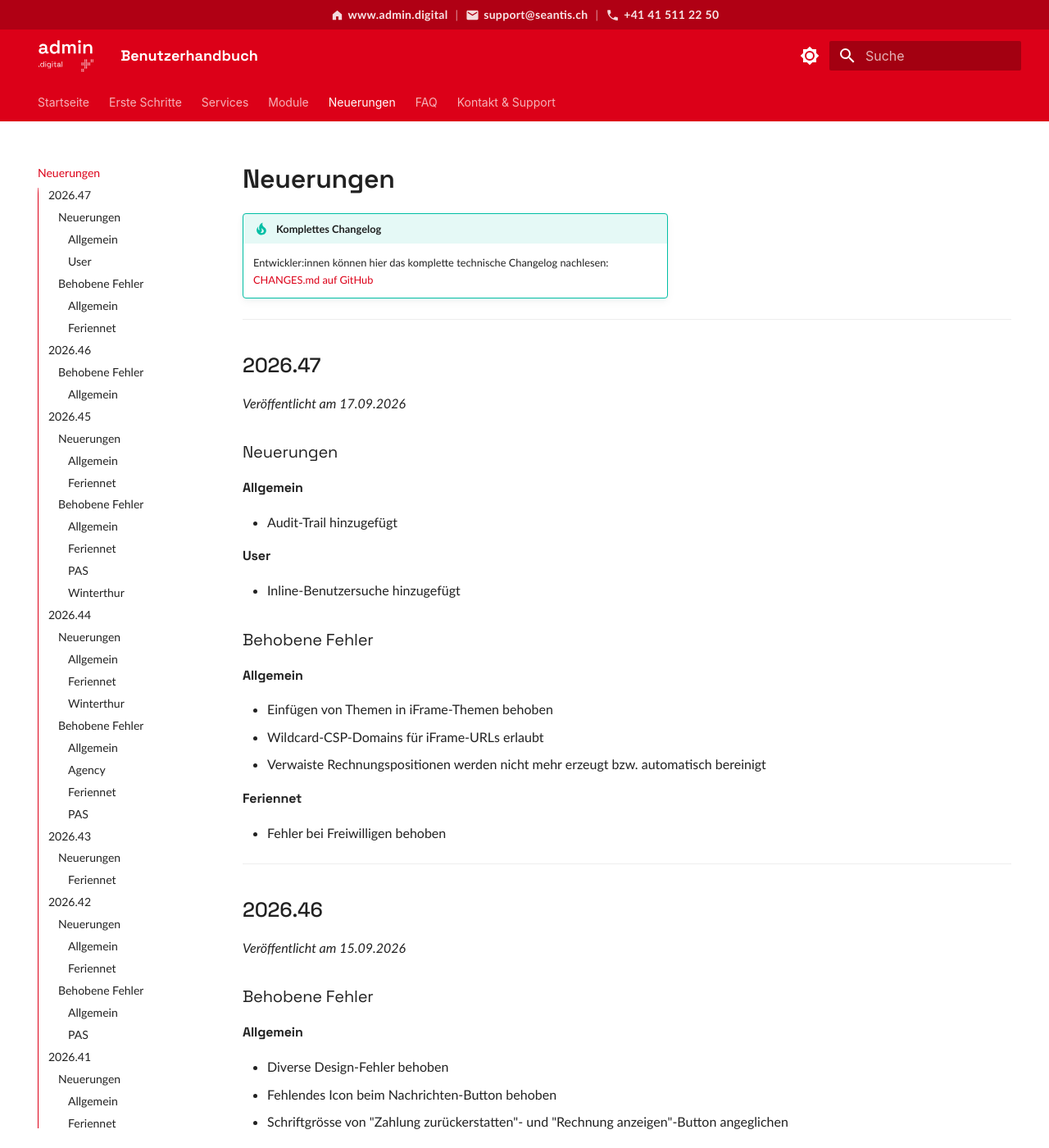
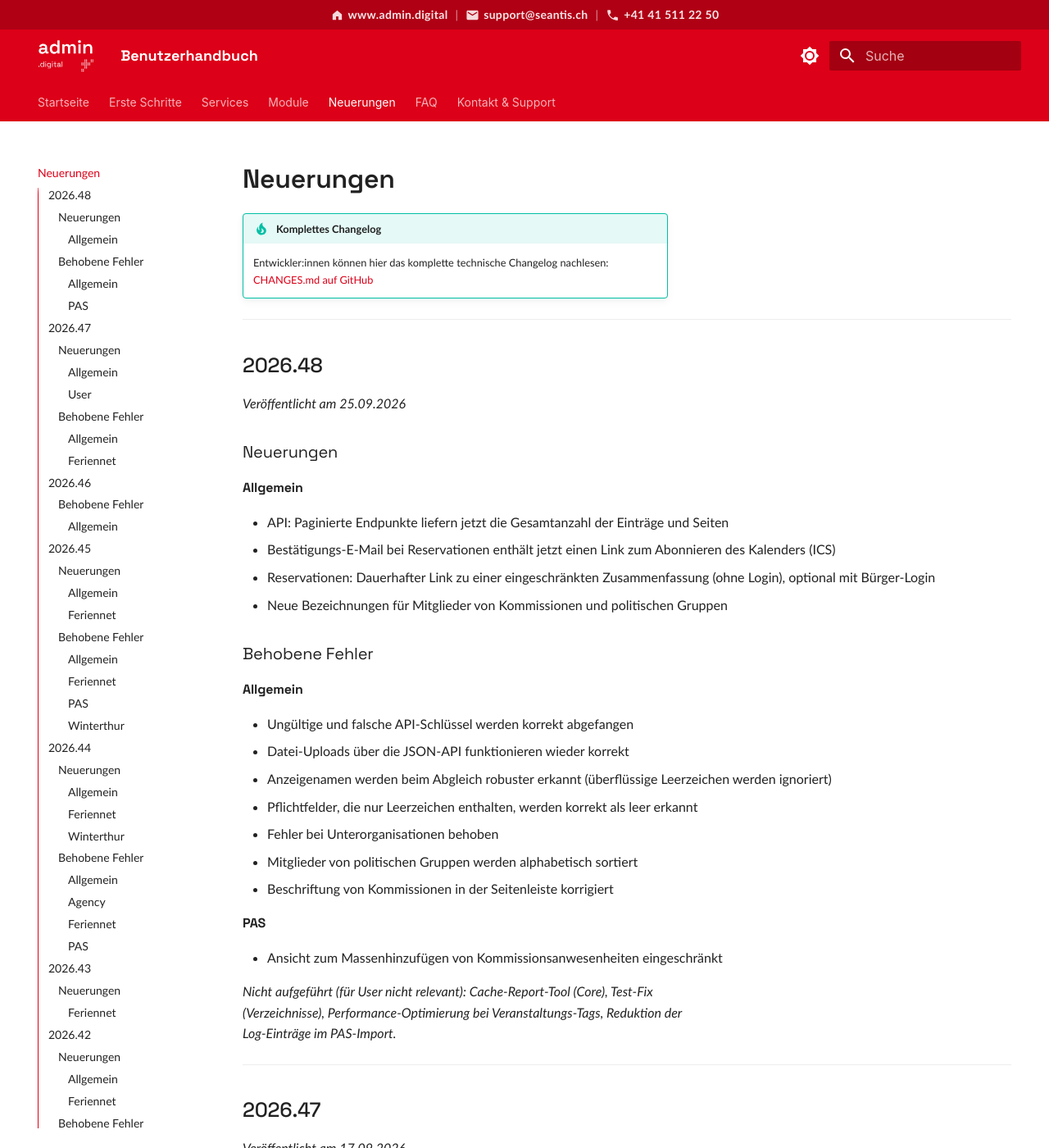
Before and after one commit to seantis/docs-admin-digital, an MkDocs documentation site: the page built from content/neuerungen/index.md, in a window 1280 px wide and 1400 px high. Shown: the whole window at 82% size. Built offline with MkDocs 1.6.1 and Material for MkDocs 9.7.7, drawn with Linux system fonts in a browser that asks for light colours.

Commit message:
Add release notes

```diff
--- a/content/neuerungen/index.md
+++ b/content/neuerungen/index.md
@@ -7,6 +7,33 @@ description: Aktuelle Änderungen und neue Funktionen von admin.digital
 
 !!! tip "Komplettes Changelog"
     Entwickler:innen können hier das komplette technische Changelog nachlesen: [CHANGES.md auf GitHub](https://github.com/OneGov/onegov-cloud/blob/master/CHANGES.md)
+
+---
+
+## 2026.48
+*Veröffentlicht am 25.09.2026*
+
+### Neuerungen
+#### Allgemein
+- API: Paginierte Endpunkte liefern jetzt die Gesamtanzahl der Einträge und Seiten
+- Bestätigungs-E-Mail bei Reservationen enthält jetzt einen Link zum Abonnieren des Kalenders (ICS)
+- Reservationen: Dauerhafter Link zu einer eingeschränkten Zusammenfassung (ohne Login), optional mit Bürger-Login
+- Neue Bezeichnungen für Mitglieder von Kommissionen und politischen Gruppen
+
+### Behobene Fehler
+#### Allgemein
+- Ungültige und falsche API-Schlüssel werden korrekt abgefangen
+- Datei-Uploads über die JSON-API funktionieren wieder korrekt
+- Anzeigenamen werden beim Abgleich robuster erkannt (überflüssige Leerzeichen werden ignoriert)
+- Pflichtfelder, die nur Leerzeichen enthalten, werden korrekt als leer erkannt
+- Fehler bei Unterorganisationen behoben
+- Mitglieder von politischen Gruppen werden alphabetisch sortiert
+- Beschriftung von Kommissionen in der Seitenleiste korrigiert
+
+#### PAS
+- Ansicht zum Massenhinzufügen von Kommissionsanwesenheiten eingeschränkt
+
+*Nicht aufgeführt (für User nicht relevant): Cache-Report-Tool (Core), Test-Fix (Verzeichnisse), Performance-Optimierung bei Veranstaltungs-Tags, Reduktion der Log-Einträge im PAS-Import.*
 
 ---
 
```
